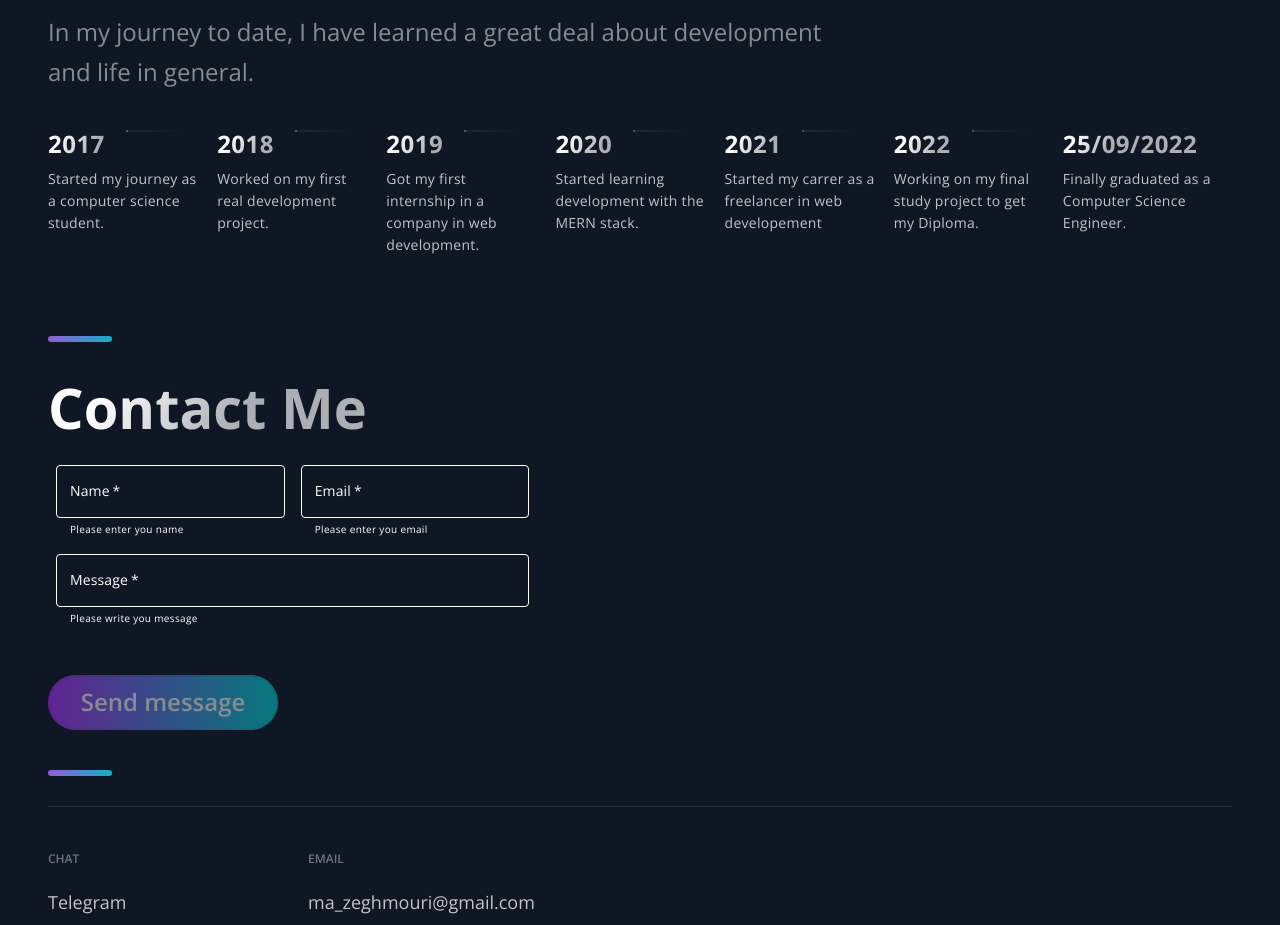
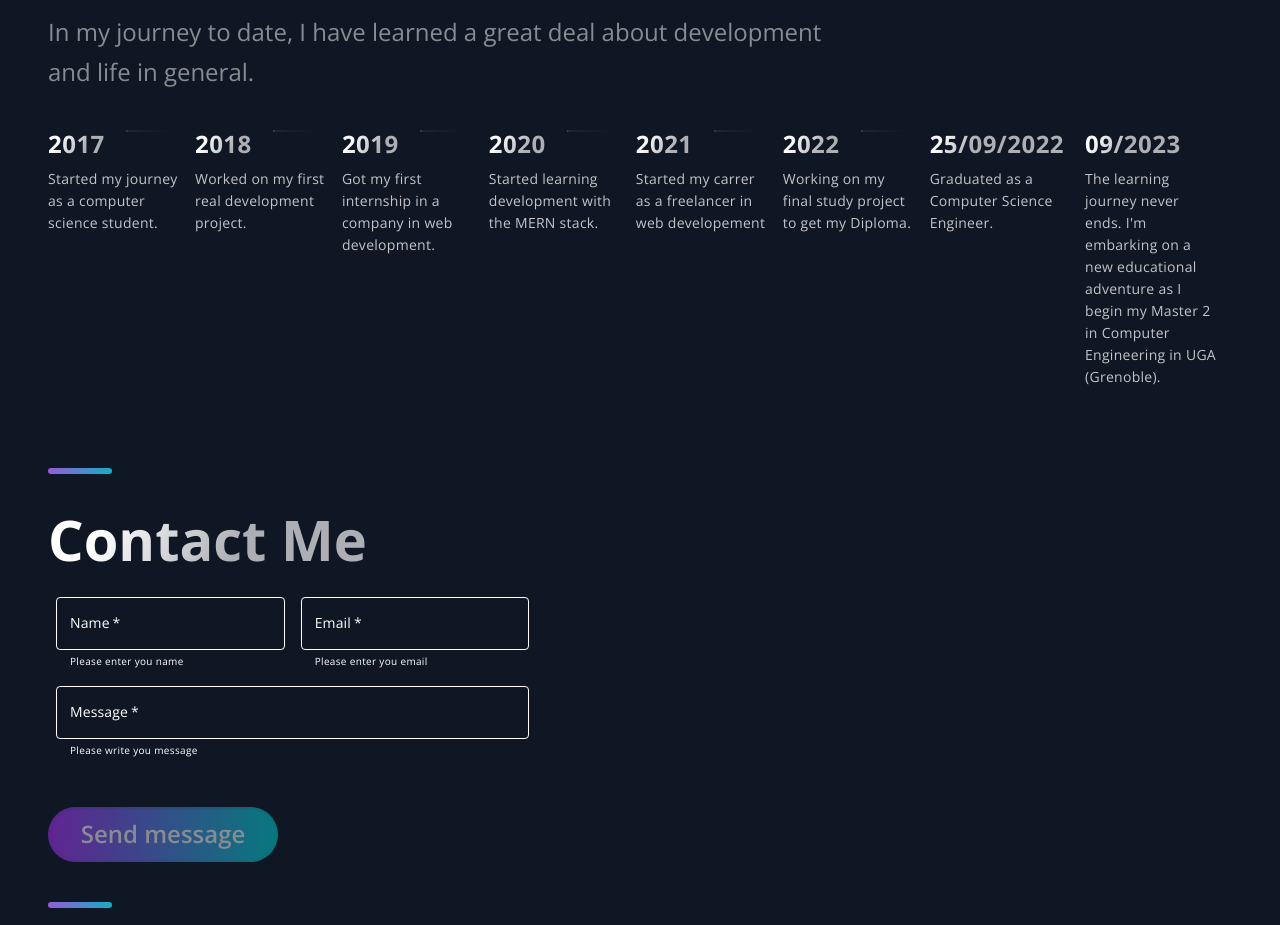
Before and after one commit to zeghmouri/my-portfolio, a Next.js app: page / in a window 1280 px wide. Shown: the part 4500-5425 px from the top of the page. Built offline with nearby package versions, Linux system fonts and the light colour scheme.

Commit message:
updating my journey

```diff
--- a/src/constants/constants.js
+++ b/src/constants/constants.js
@@ -54,5 +54,6 @@ export const TimeLineData = [
   { year: 2020, text: 'Started learning development with the MERN stack.', },
   { year: 2021, text: 'Started my carrer as a freelancer in web developement', },
   { year: 2022, text: 'Working on my final study project to get my Diploma.', },
-  { year: "25/09/2022", text: 'Finally graduated as a Computer Science Engineer.', },
+  { year: "25/09/2022", text: 'Graduated as a Computer Science Engineer.', },
+  { year: "09/2023", text: "The learning journey never ends. I'm embarking on a new educational adventure as I begin my Master 2 in Computer Engineering in UGA (Grenoble).", },
 ];
```
